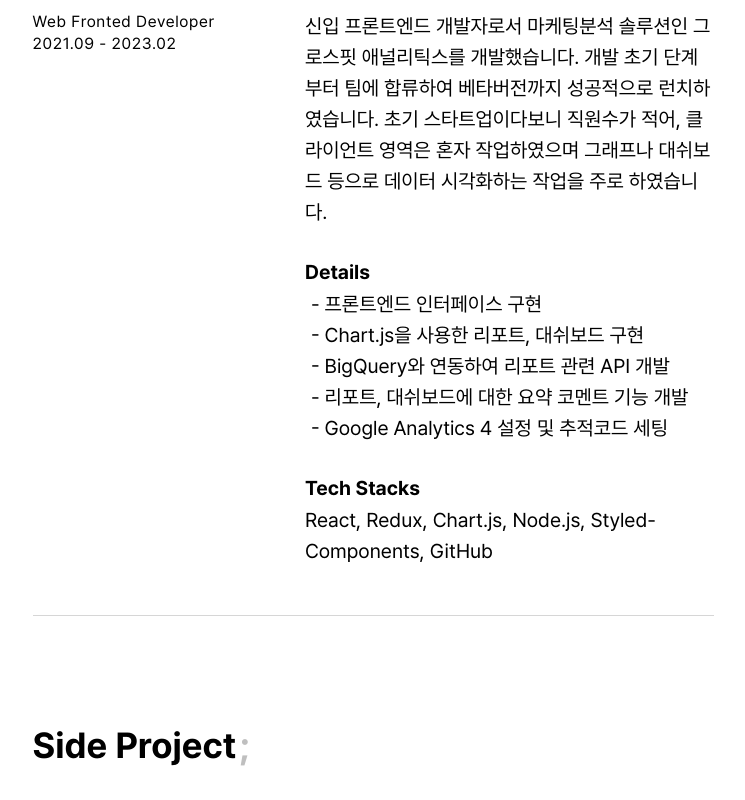
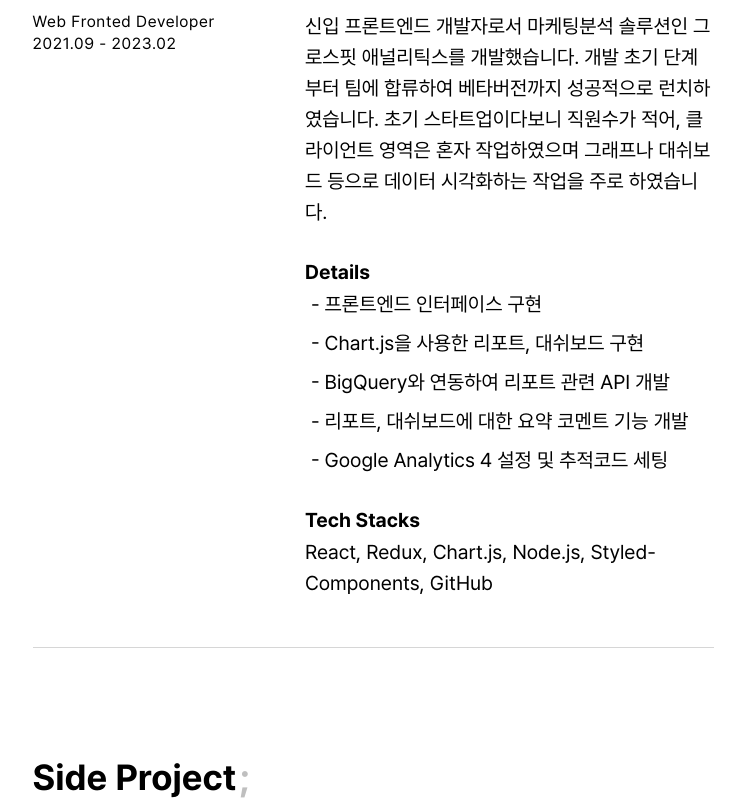
Before and after one commit to cherryc0ck/resume, a Next.js app: page / in a window 1280 px wide. Shown: the part 888-1688 px from the top of the page, without its empty margins (267-1012 px from the left). Built offline with nearby package versions, Linux system fonts and the light colour scheme.

Commit message:
:lipstick: li 스타일링 추가

```diff
--- a/src/components/domain/resume/work/article/project/styled.ts
+++ b/src/components/domain/resume/work/article/project/styled.ts
@@ -54,6 +54,7 @@ export const DetailList = styled.ul`
 
     li {
       position: relative;
+      margin-bottom: 8px;
       padding-left: 6px;
       ${theme.typo.body.md};
     }
```
